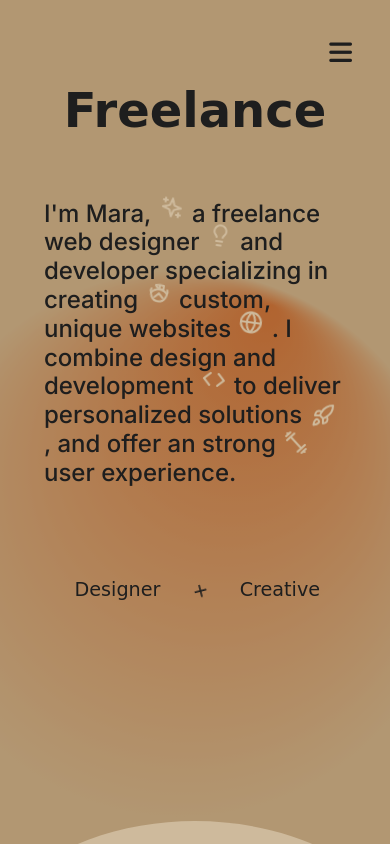
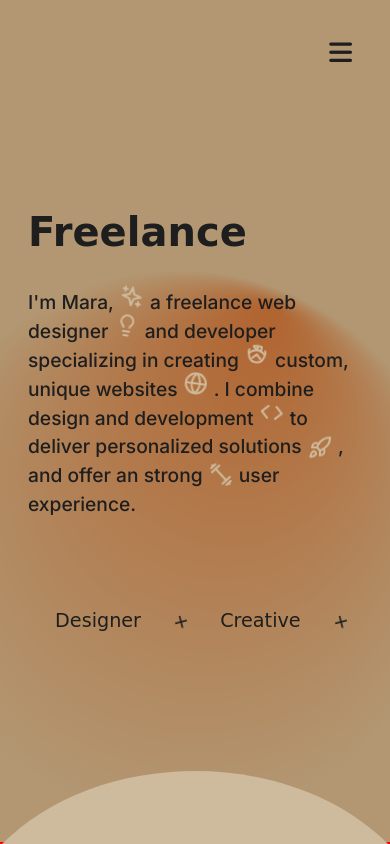
Before and after one commit to MaraP95/portfolio2024, a plain HTML site: page index.html in a window 390 px wide. Shown: the top 844 px of the page. Drawn offline with nearby package versions, Linux system fonts and the light colour scheme; animation ran at ten frames a second; a script that the page names is missing; a web font is replaced by a local one.

Commit message:
hero concluida e responsiva

```diff
--- a/index.html
+++ b/index.html
@@ -45,6 +45,7 @@
 
   <main>
     <!-- Hero Section -->
+    <div class="hero-wrapper">
    <section class="hero-section">
   <div class="container">
     <div class="text-wrapper">
@@ -139,7 +140,7 @@
   </div>
 
 </section>
-
+</div>
 
 
 <section class="services-section ">
--- a/main.js
+++ b/main.js
@@ -101,14 +101,27 @@
 
 // Inicializar a animação da curva
 initCurvedTransition();
+// NOVO: Controle do fixed hero
+ScrollTrigger.create({
+  trigger: ".services-section",
+  start: "top top",
+  end: "bottom bottom",
+  onEnter: () => {
+      document.querySelector('.hero-section').classList.add('scrolled');
+  },
+  onLeaveBack: () => {
+      document.querySelector('.hero-section').classList.remove('scrolled');
+  }
+});
 
 // Reinicializar em resize
 window.addEventListener('resize', initCurvedTransition);
+
   // Alteração de cor do menu no scroll
   gsap.to('#menu-toggle-open', {
       scrollTrigger: {
           trigger: '.services-section',
-          start: "top 70%",
+          start: "top 30%",
           end: "bottom 80px",
           onEnter: () => document.getElementById('menu-toggle-open').classList.add('light-section'),
           onLeave: () => document.getElementById('menu-toggle-open').classList.remove('light-section'),
--- a/style.css
+++ b/style.css
@@ -147,32 +147,46 @@
   margin: 0 0.5rem;
 }
 /* Hero Section */
+.hero-wrapper {
+  height: 100vh;
+  width: 100%;
+  display: flex;
+  align-items: center;
+}
+
+
 .hero-section {
+  position: fixed;
+  top: 0;
+  left: 0;
+  width: 100%;
   min-height: 100vh;
-  margin-top: 50px;
   display: flex;
-  flex-direction: column; /* Mudado para column para acomodar o título abaixo */
   align-items: center;
-  justify-content: space-between; /* Distribui o espaço verticalmente */
-  text-align: center;
-  padding: 2rem;
-  position: relative;
-  z-index: 1;
+  padding: 2rem 0;
 }
+
+/* Quando o scroll passar do services-section */
+.hero-section.scrolled {
+  position: absolute;
+  top: 0;
+}
+
 
 .main-title {
   font-family: var(--title-font);
-  font-size: clamp(3rem, 10vw, 6rem);
+  font-size: clamp(2.5rem, 8vw, 6rem);
   color: #1E1E1E;
-  margin-bottom: 1rem;
+  margin-bottom: 2rem;
   font-weight: 700;
 }
 
-.hero-description{
-  margin-top: 150px;
+.hero-description {
   font-family: var(--body-font);
   text-align: left;
-  font-size: 1.8rem;
+  font-size: clamp(1.2rem, 3vw, 1.8rem);
+  line-height: 1.5;
+  margin-top: 2rem;
 }
 /* Floating Icons */
 .floating-icon {
@@ -211,14 +225,11 @@
   margin-right: 25px; /* Reduzido para mobile */
 }
 .services-section {
-  min-height: 100vh;
-  background: #ceba9c;
   position: relative;
   z-index: 2;
-  margin-top: -50vh; /* Começa a sobrepor a meio da hero section */
-  transform: translateY(50vh); /* Compensa o margin negativo inicialmente */
+  background: #ceba9c;
+  min-height: 100vh;
 }
-
 .curved-divider {
   position: absolute;
   top: 0;
@@ -462,18 +473,24 @@
     font-size: 0.9rem;
   }
 }
-@media screen and (max-width: 768px) {
+
+  @media (max-width: 768px) {
+    .hero-section {
+      padding: 1rem;
+    }
+
+    .floating-icon {
+      margin: 0 1px;
+    }
+  }
   .curved-divider svg {
       height: 100px;
   }
-}
-/* Smartphones médios */
+
+/*Smartphones médios */
 @media (max-width: 480px) {
   .hero-description {
-    margin-top: 60px;
-    font-family: var(--body-font);
-    text-align: left;
-    font-size: 1.5rem;
+    margin-top: 1rem;
   }
 
   .marquee-item {
```
